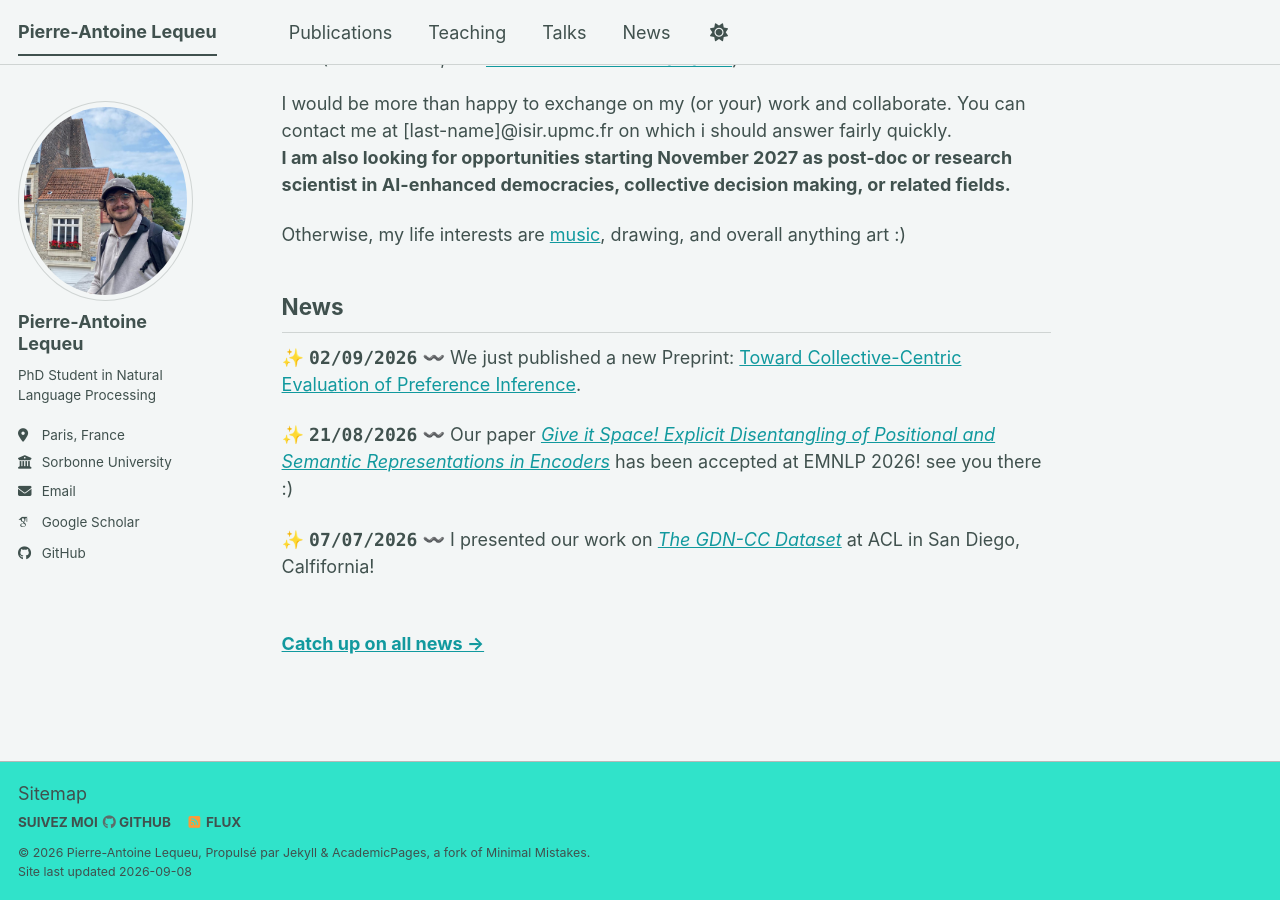
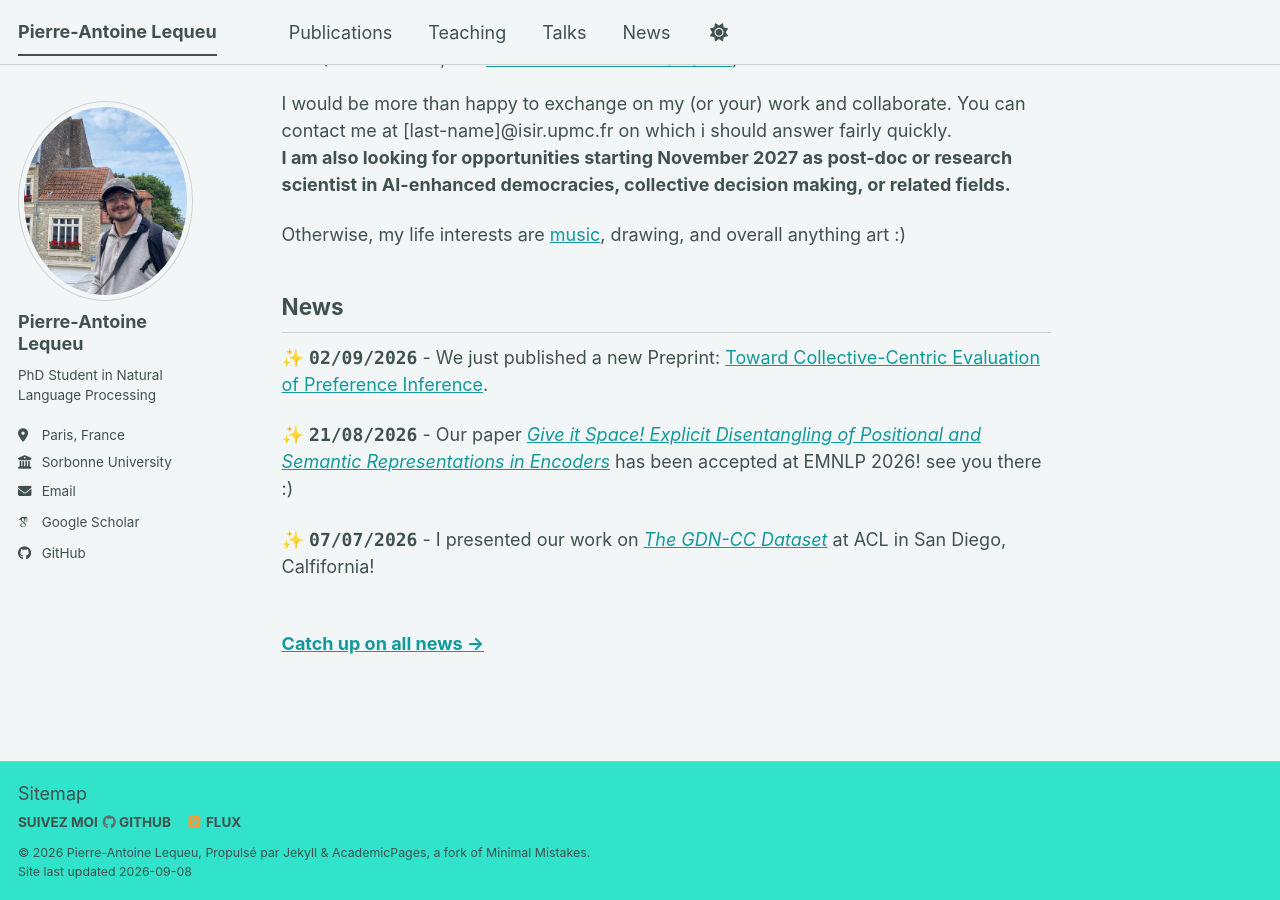
Before and after one commit to PALequeu/palequeu.github.io, a Jekyll site: the page built from _pages/about.md, in a window 1280 px wide and 900 px high, scrolled down 667 px. Built offline with Jekyll 4.4.1, drawn with Linux system fonts in a browser that asks for light colours; some web fonts are replaced; a script bundle is joined from its source files by our own code; library files that are not in the unit come from our copies.

Commit message:
remove emoji

```diff
--- a/_pages/about.md
+++ b/_pages/about.md
@@ -26,7 +26,7 @@ Otherwise, my life interests are [music](https://www.youtube.com/watch?v=BnEgnrU
 {% assign news = all_news | slice: 0, 3 %}
 {% if news.size > 0 %}
 {% for item in news %}
-✨ **`{{ item.date | date: "%d/%m/%Y" }}`** 〰️ {{ item.title | default: item.content | strip_html | strip }}
+✨ **`{{ item.date | date: "%d/%m/%Y" }}`** - {{ item.title | default: item.content | strip_html | strip }}
 {% endfor %}
 
 <br/>
```
